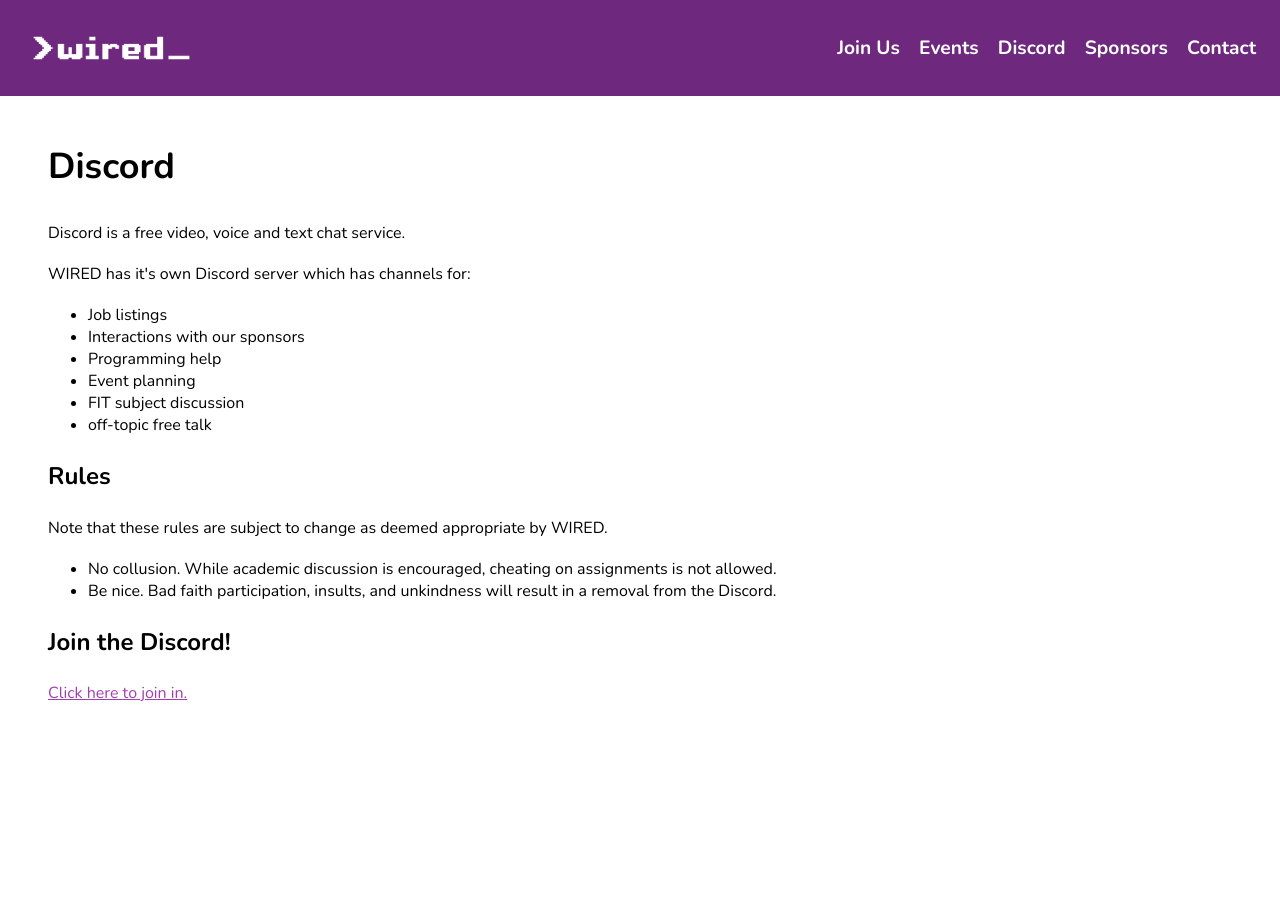
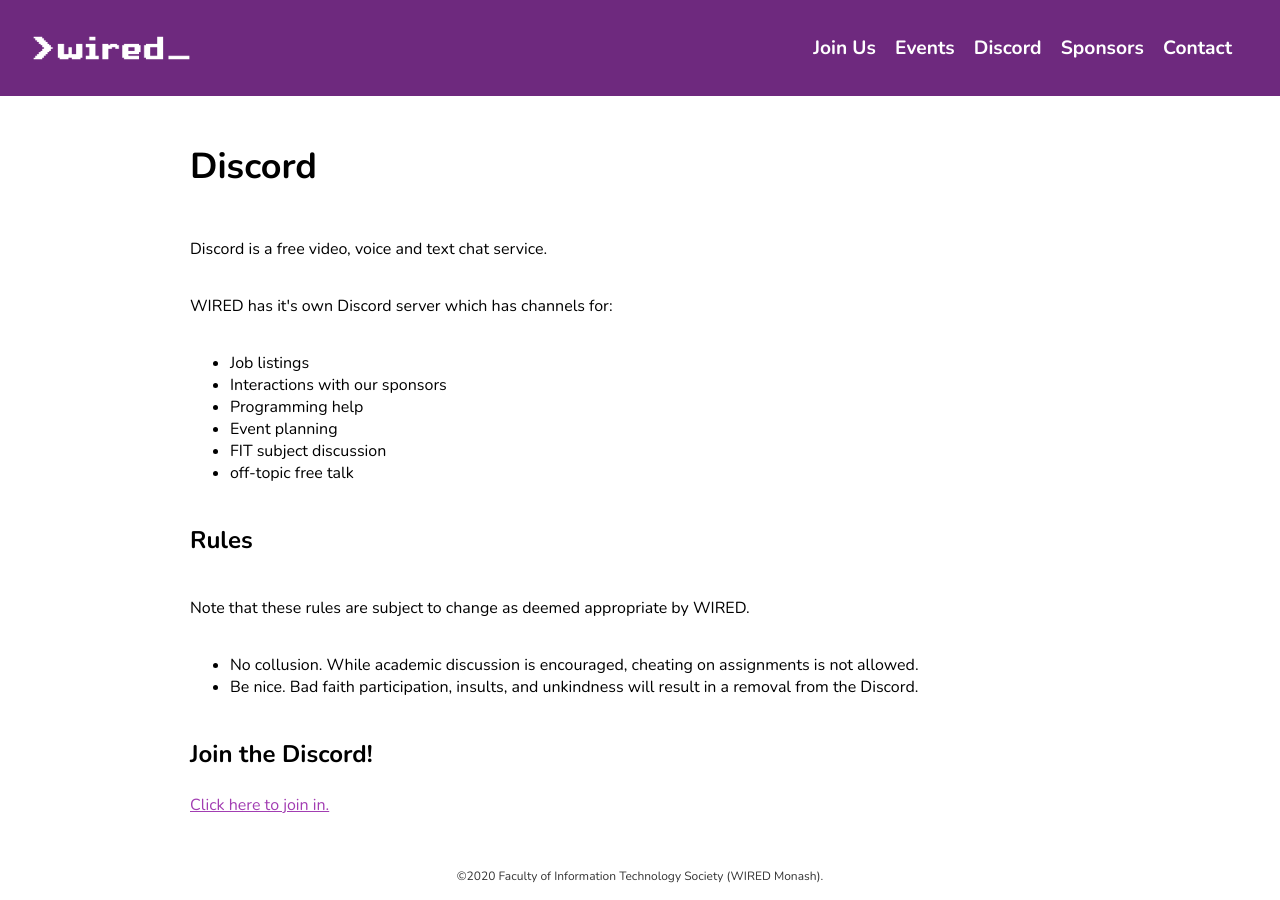
Before and after one commit to wiredmonash/website, a Jekyll site: the page built from discord.html, in a window 1280 px wide. Built offline with Jekyll 4.4.1, drawn with Linux system fonts in a browser that asks for light colours.

Commit message:
Sticky footer using flexbox

```diff
--- /dev/null
+++ b/_includes/footer.html
@@ -0,0 +1 @@
+<footer>&copy;2020 Faculty of Information Technology Society (WIRED Monash).</footer>
--- a/_layouts/default.html
+++ b/_layouts/default.html
@@ -38,9 +38,14 @@
 
 <body>
     {% include navbar.html %}
-    <div class="{%if page.title != "Home" %}content-wrapper{%endif %}">
+    {% if page.title == "Home" %}
+    {{ content }}
+    {% else %}
+    <div class="content">
         {{ content }}
     </div>
+    {% include footer.html %}
+    {% endif %}
 </body>
 
 </html>
--- a/assets/css/nav.css
+++ b/assets/css/nav.css
@@ -7,7 +7,7 @@ nav {
   align-items: center;
   padding-top: 1rem;
   padding-bottom: 1rem;
-  padding-right: 1.5rem;
+  padding-right: min(3rem, 10vw);
   min-height: 4rem;
 }
 
--- a/assets/css/style.css
+++ b/assets/css/style.css
@@ -1,34 +1,49 @@
 @import url("https://fonts.googleapis.com/css2?family=Nunito:ital,wght@0,400;0,600;0,700;1,400;1,600;1,700&display=swap");
 @import "motion.css";
 @import "nav.css";
+
+html {
+  /* Fix content jumping issue */
+  overflow-y: scroll;
+  height: 100%;
+}
 
 body {
   margin: 0;
   font-family: "Nunito", Futura, "Avenir Next", Avenir, "Century Gothic",
     "Helvetica Neue", Helvetica, Arial, sans-serif;
   font-size: 16px;
+  min-height: 100%;
+  display: flex;
+  flex-direction: column;
 }
 
 a {
   color: #a23db2;
 }
 
-.content-home {
+.container-home {
   background-color: #fff;
-  padding: 50px;
   position: absolute;
   left: 0;
   right: 0;
   top: 100%;
   min-height: 100%;
+  display: flex;
+  flex-direction: column;
+  max-width: 100%;
 }
 
-.content-wrapper {
-  max-width: 1200px;
+.content {
+  flex-grow: 1;
+  width: 100%;
+  max-width: 900px;
   margin-left: auto;
   margin-right: auto;
   padding: min(3rem, 10vw);
   padding-top: 1rem;
+  display: flex;
+  flex-direction: column;
 }
 
 .sponsorImg {
@@ -71,21 +86,25 @@ p {
   z-index: -1;
 }
 
-#footer {
-  position: absolute;
-  bottom: 0;
+footer {
+  align-self: flex-end;
   width: 100%;
   text-align: center;
-  font-size: 8pt;
-  z-index: 1;
-  left: 0;
-  right: 0;
+  font-size: 0.75rem;
+  opacity: 0.8;
+  margin-bottom: 1rem;
 }
 
-#footer > a {
-  font-size: 8pt;
+#homeImg {
+  width: 400px;
+  float: right;
+  margin-left: 1rem;
+  margin-bottom: 1rem;
 }
 
 /* Mobile */
 @media only screen and (max-width: 480px) {
+  #homeImg {
+    width: 100%;
+  }
 }
```
Also changed, not shown: index.html (+14 -9 lines).
